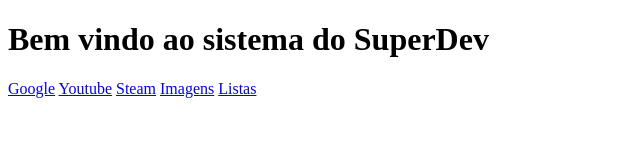
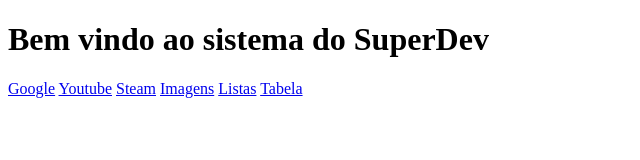
Before and after one commit to YannZin08/superdev-curso-html, a plain HTML site: page index.html in a window 1280 px wide. Shown: the full height of the page, 0-640 px from the left. Drawn offline with Linux system fonts and the light colour scheme.

Commit message:
adicionamento de tabela

```diff
--- a/index.html
+++ b/index.html
@@ -19,6 +19,8 @@
     <a href="paginas/exemplo01-imagens.html">Imagens</a>
 
     <a href="paginas/exemplos02-listas.html">Listas</a>
+
+    <a href="paginas/exemplos03-tabelas.html">Tabela</a>
 </body>
 
 </html>
```
